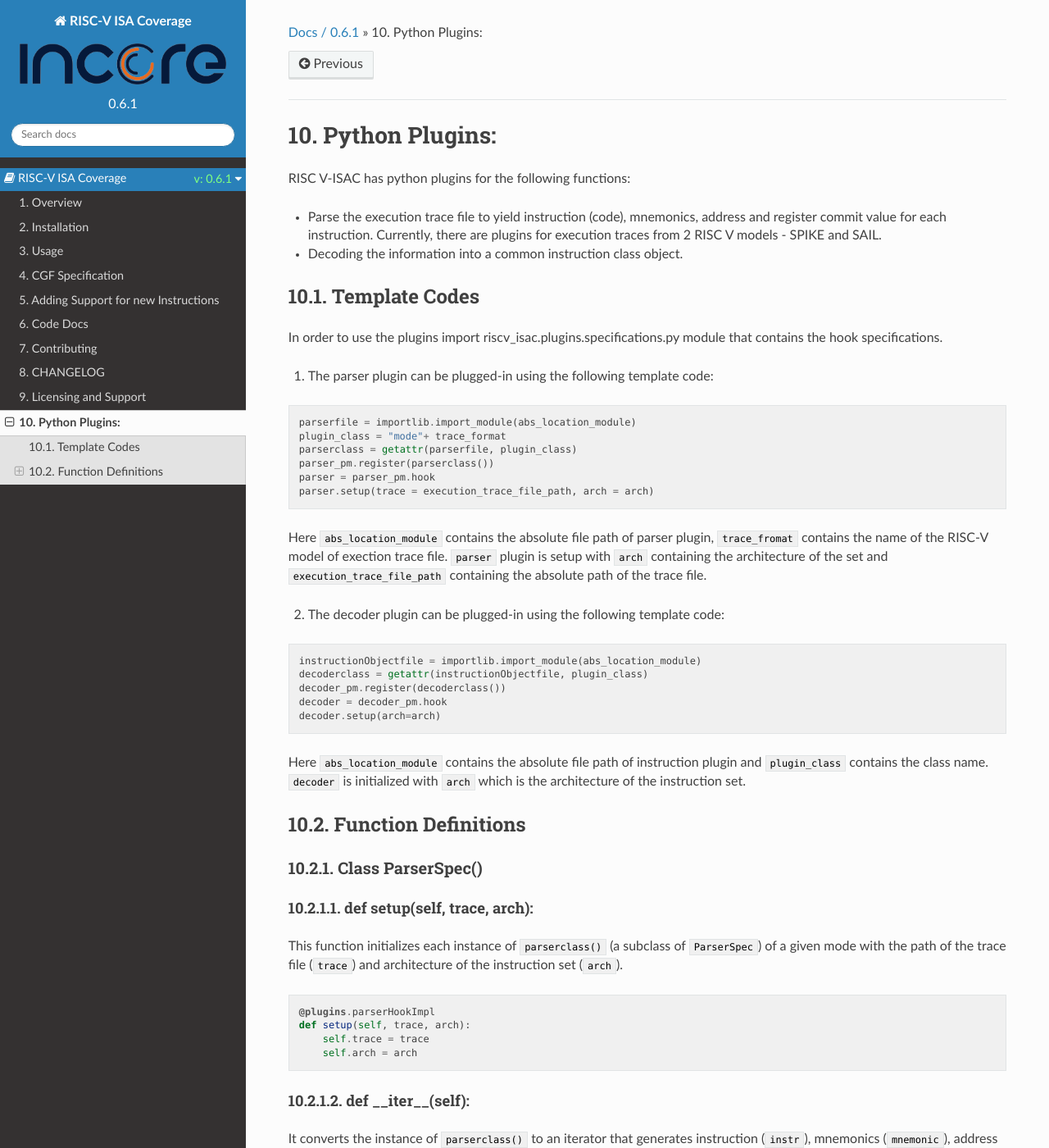
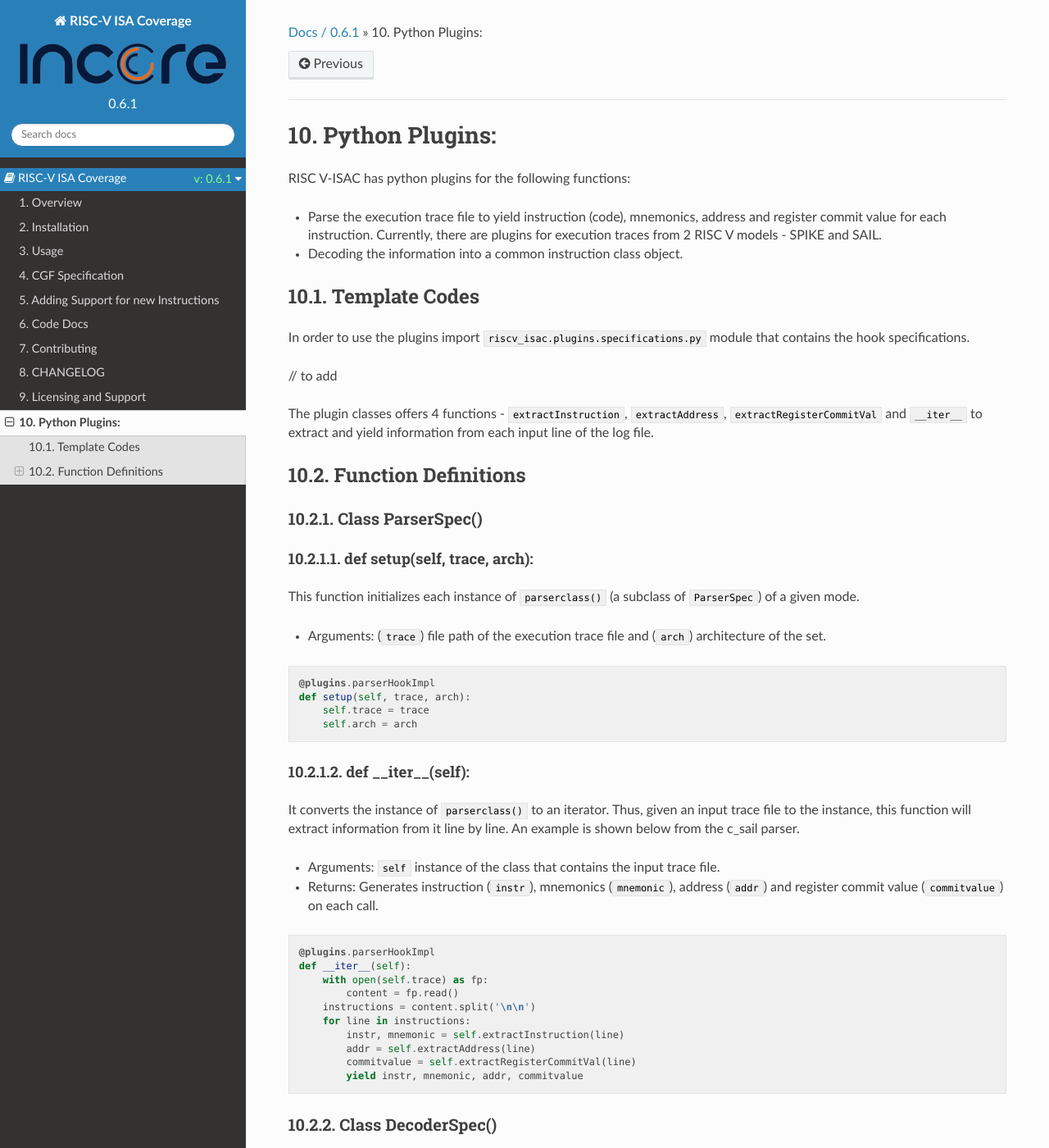
Before and after one commit to riscv-software-src/riscv-isac, a Sphinx documentation site: the page built from docs/source/python_plugins.rst, in a window 1280 px wide and 1400 px high. Shown: the whole window at 82% size. Built offline with Sphinx 7.4.7 and the Read the Docs theme 2.0.0, drawn with Linux system fonts in a browser that asks for light colours; some of the changed text lies outside the part shown.

Commit message:
Update python_plugins.rst

```diff
--- a/docs/source/python_plugins.rst
+++ b/docs/source/python_plugins.rst
@@ -10,32 +10,11 @@ RISC V-ISAC has python plugins for the following functions:
 Template Codes
 ===============
 
-In order to use the plugins import riscv_isac.plugins.specifications.py module that contains the hook specifications.
+In order to use the plugins import ``riscv_isac.plugins.specifications.py`` module that contains the hook specifications.
 
-1. The parser plugin can be plugged-in using the following template code:
+// to add
 
-.. code-block:: python
-
-    parserfile = importlib.import_module(abs_location_module)
-    plugin_class = "mode"+ trace_format
-    parserclass = getattr(parserfile, plugin_class)
-    parser_pm.register(parserclass())
-    parser = parser_pm.hook
-    parser.setup(trace = execution_trace_file_path, arch = arch)
-
-Here ``abs_location_module`` contains the absolute file path of parser plugin, ``trace_fromat`` contains the name of the RISC-V model of exection trace file. ``parser`` plugin is setup with ``arch`` containing the architecture of the set and ``execution_trace_file_path`` containing the absolute path of the trace file.
-
-2. The decoder plugin can be plugged-in using the following template code:
-
-.. code-block:: python
-
-    instructionObjectfile = importlib.import_module(abs_location_module)
-    decoderclass = getattr(instructionObjectfile, plugin_class)
-    decoder_pm.register(decoderclass())
-    decoder = decoder_pm.hook
-    decoder.setup(arch=arch)
-
-Here ``abs_location_module`` contains the absolute file path of instruction plugin and ``plugin_class`` contains the class name. ``decoder`` is initialized with ``arch`` which is the architecture of the instruction set.
+The plugin classes offers 4 functions - ``extractInstruction``, ``extractAddress``, ``extractRegisterCommitVal`` and ``__iter__`` to extract and yield information from each input line of the log file.
 
 Function Definitions
 =====================
@@ -46,8 +25,9 @@ Class ParserSpec()
 def setup(self, trace, arch):
 ------------------------------
 
-This function initializes each instance of ``parserclass()`` (a subclass of ``ParserSpec``) of a given mode with the path of the trace file (``trace``) and
-architecture of the instruction set (``arch``).
+This function initializes each instance of ``parserclass()`` (a subclass of ``ParserSpec``) of a given mode.
+
+* Arguments: (``trace``) file path of the execution trace file and (``arch``) architecture of the set.
 
 .. code-block:: python
 
@@ -59,8 +39,11 @@ architecture of the instruction set (``arch``).
 def  __iter__(self):
 ------------------------
 
-It converts the instance of ``parserclass()`` to an iterator that generates instruction (``instr``), mnemonics (``mnemonic``), address (``addr``) and register commit value (``commitvalue``) on each
-call. Thus, given an input trace file to the instance, this function will extract information from it line by line. An example is shown below from the c_sail parser.
+It converts the instance of ``parserclass()`` to an iterator. Thus, given an input trace file to the instance, this function will extract information from it line by line. An example is shown below from the c_sail parser.
+
+* Arguments: ``self`` instance of the class that contains the input trace file.
+* Returns: Generates instruction (``instr``), mnemonics (``mnemonic``), address (``addr``) and register commit value (``commitvalue``) on each
+  call.
 
 .. code-block:: python
 
@@ -81,7 +64,9 @@ Class DecoderSpec()
 def setup(self, arch):
 ------------------------------
 
-This function initializes each instance of ``decoderclass()`` (a subclass of ``DecoderSpec``) with the argument-``arch`` architecture of the instruction set.
+This function initializes each instance of ``decoderclass()`` (a subclass of ``DecoderSpec``).
+
+* Arguments- ``self`` instance of the class and ``arch`` architecture of the instruction set
 
 .. code-block:: python
 
@@ -92,8 +77,10 @@ This function initializes each instance of ``decoderclass()`` (a subclass of ``D
 def decode(self, instr, addr):
 --------------------------------
 
-This function takes in hexcode of instruction and address as arguments and returns the instruction object in the standard format - (instr_name, instr_addr, rd,
-rs1, rs2, rs3, imm, csr, shamt)
+This function decodes the instruction and returns an instruction object.
+
+* Arguments: ``self`` instance of the class, ``instr`` Hexcode of instruction and ``addr`` address.
+* Return value:  The instruction object in the standard format - (instr_name, instr_addr, rd, rs1, rs2, rs3, imm, csr, shamt)
 
 .. code-block:: python
 
@@ -108,5 +95,5 @@ rs1, rs2, rs3, imm, csr, shamt)
         else:
             return self.parseCompressedInstruction(instr, addr, self.arch)
 
-``parseStandardInstruction`` and ``parseCompressedInstruction`` takes in the same aruguments along with the architecture of the instance and return the instruction object in the
+``parseStandardInstruction`` and ``parseCompressedInstruction`` takes in the same arguments along with the architecture of the instance and return the instruction object in the
 above mentioned format.
```
